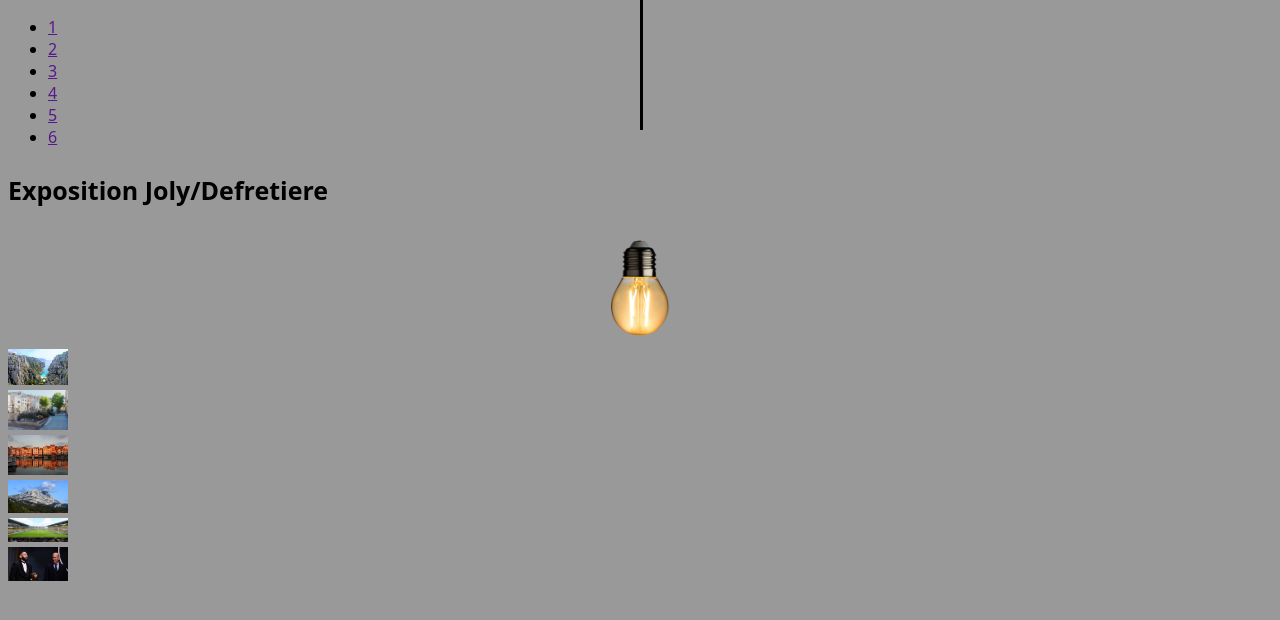
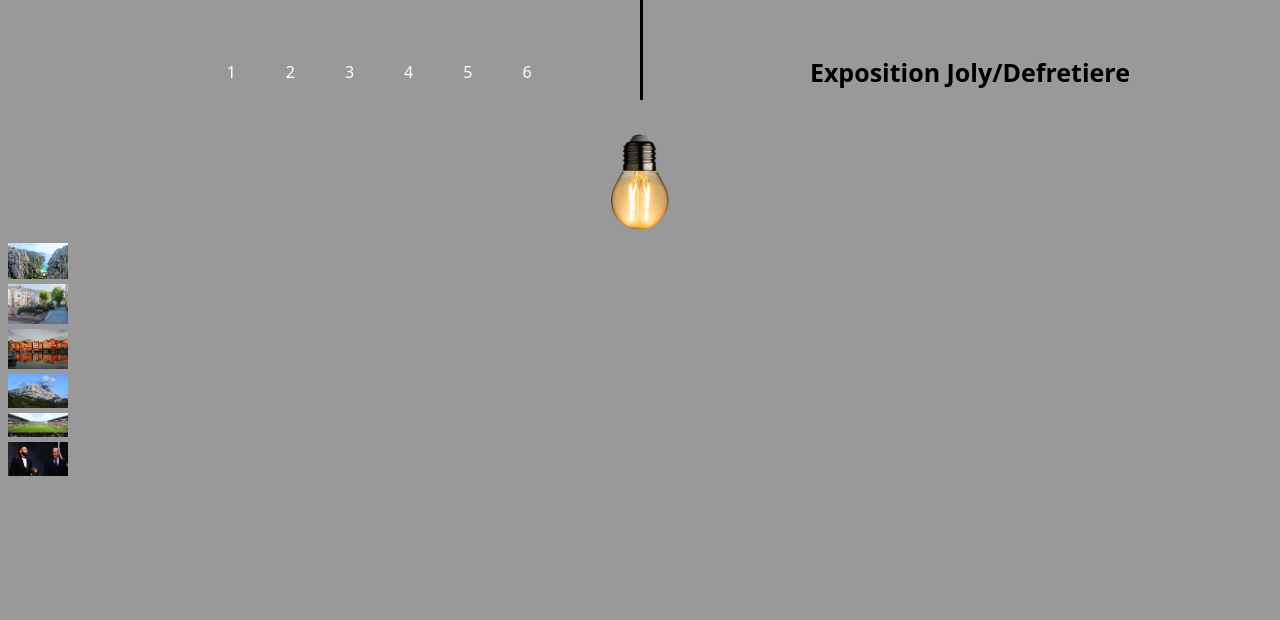
Before and after one commit to MDefretiere/projetjsarthurzizou, a plain HTML site: page index.html in a window 1280 px wide. Drawn offline with Linux system fonts and the light colour scheme.

Commit message:
Update index.css

```diff
--- a/index.css
+++ b/index.css
@@ -19,7 +19,8 @@ h5{
 }
 
 #ampoule{
-  text-align: center;
+    text-align: center;
+    margin-top: 10%;
 }
 
 td {
@@ -28,9 +29,9 @@ td {
 .verticalLine{
     position: absolute;
     vertical-align: 200px;
-    top: -270px;
+    margin-left: 50%;
+    top: -300px;
     left: 0px;
-    width: 50%;
     height: 50%;
     border-right: solid 3px #000;
     z-index: 9999;
@@ -40,3 +41,55 @@ td {
     position: absolute;
     width: 100px;
 }
+
+.tableau {
+    animation-duration: 3s;
+    animation-name: slidein;
+    animation-direction:
+    animation-iteration-count: infinite;
+}
+
+@keyframes slidein {
+    from {
+        position: -500%;
+    }
+
+    to {
+        right:50%;
+        left: 50%;
+    }
+}
+
+/*
+HEADER
+*/
+header {
+    position: absolute;
+    top: 0;
+    left: 0;
+    width: 97%;
+    padding: 30px 20px;
+    display: flex;
+    justify-content: space-around;
+    align-items: center;
+    z-index: 100;
+}
+header ul {
+    display: flex;
+    justify-content: center;
+    align-items: center;
+}
+header ul li {
+    list-style: none;
+    margin-left: 20px;
+}
+header ul li a {
+    text-decoration: none;
+    padding: 6px 15px;
+    color: white;
+    border-radius: 15px;
+}
+header ul li a:hover {
+    background: white;
+    color: black;
+}
```
